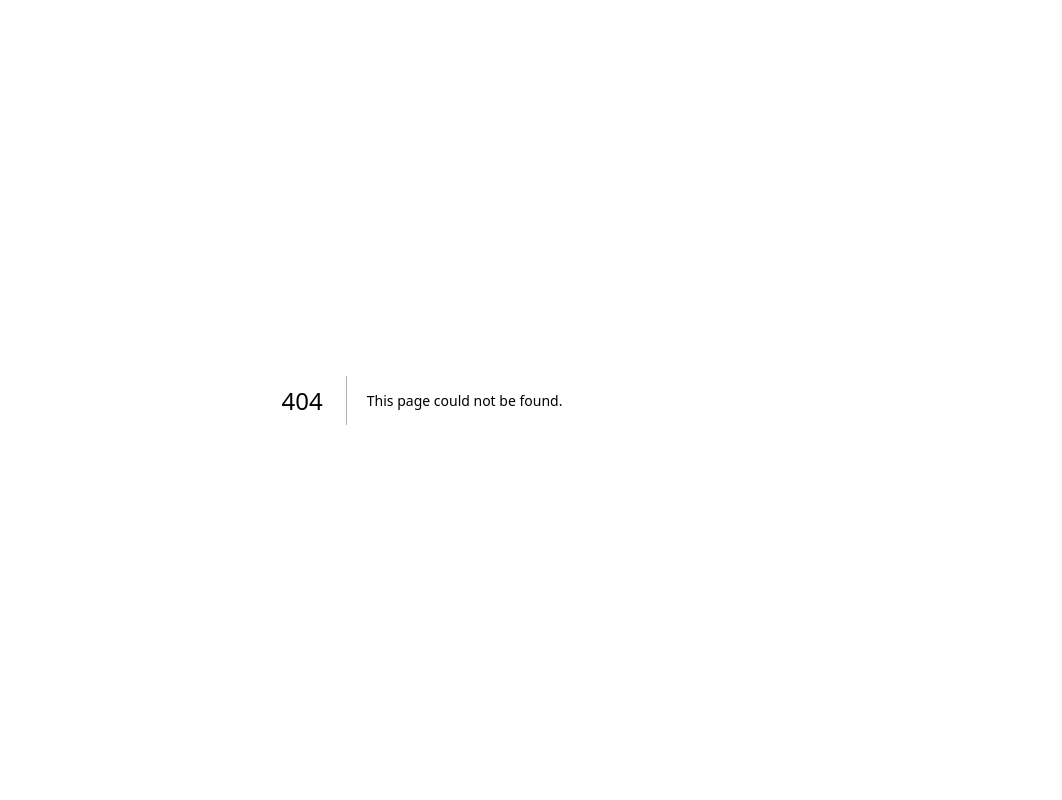
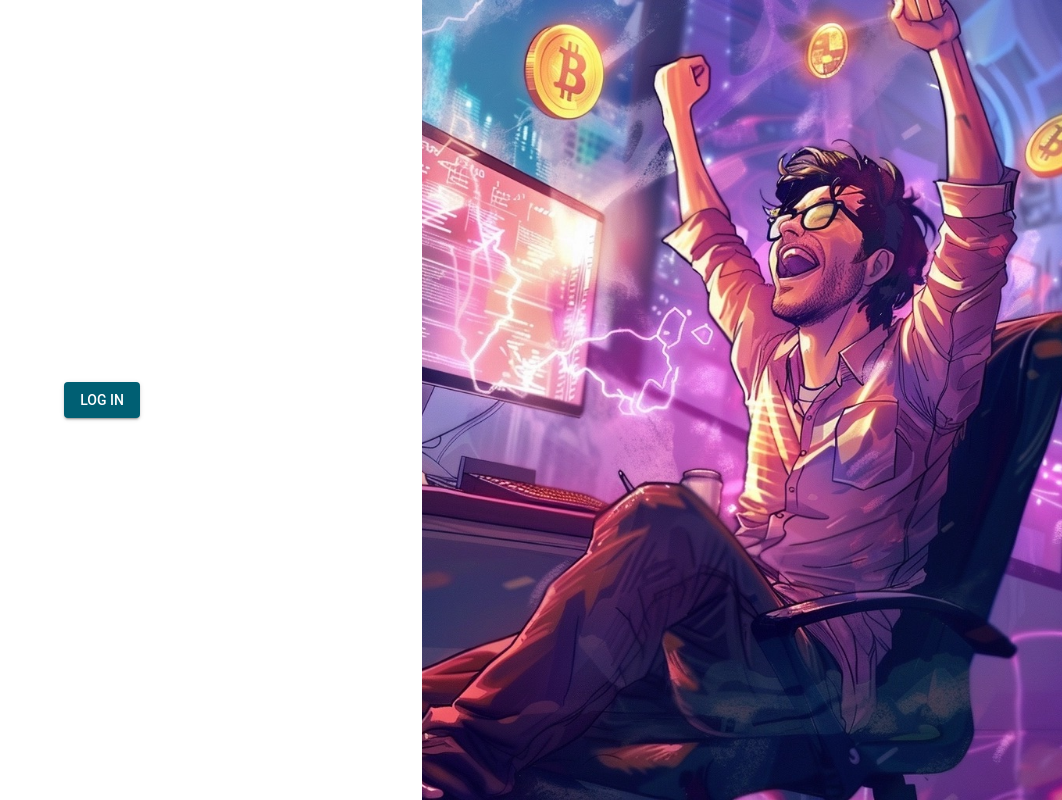
Before and after one commit to Web3MADE/Eth-Dubai-3lance, a Next.js app: page /sign-in in a window 1280 px wide. Before the commit this address had no page. Shown: the whole page, without its empty margins (218-1280 px from the left). Built offline with nearby package versions, Linux system fonts and the light colour scheme.

Commit message:
sign-in route template

```diff
--- a/app/frontend/sign-in/SignIn.tsx
+++ b/app/frontend/sign-in/SignIn.tsx
@@ -1,3 +1,49 @@
+"use client";
+import { Box, Button } from "@mui/material";
+import Image from "next/image";
+
 export default function SignIn() {
-  return <></>;
+  const login = () => {};
+  return (
+    <Box sx={{ display: "flex", height: "100vh" }}>
+      <Box
+        sx={{
+          display: "flex",
+          flexDirection: "column",
+          justifyContent: "center",
+          gap: "1.5rem",
+          width: "50%",
+          alignItems: "center",
+        }}
+      >
+        <Box
+          sx={{
+            display: "flex",
+            flexDirection: "column",
+            alignItems: "center",
+          }}
+        >
+          <Button variant="contained" onClick={login}>
+            Log in
+          </Button>
+        </Box>
+      </Box>
+
+      <Box
+        sx={{
+          flex: 1,
+          display: "flex",
+        }}
+      >
+        <div style={{ position: "relative", width: "100%", height: "100%" }}>
+          <Image
+            src="/happyfreelancer.jpeg"
+            alt="Happy Freelancer"
+            layout="fill"
+            objectFit="cover"
+          />
+        </div>
+      </Box>
+    </Box>
+  );
 }
--- /dev/null
+++ b/app/sign-in/page.tsx
@@ -0,0 +1,5 @@
+import SignIn from "../frontend/sign-in/SignIn";
+
+export default function Page() {
+  return <SignIn />;
+}
```
Also changed, not shown: public/happyfreelancer.jpeg (added).
